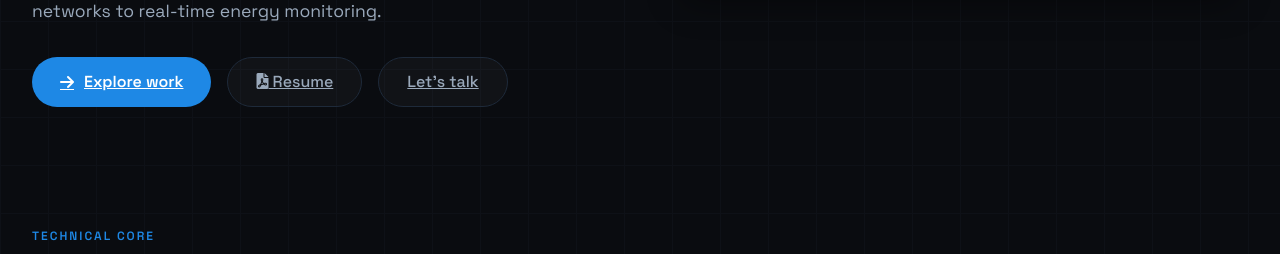
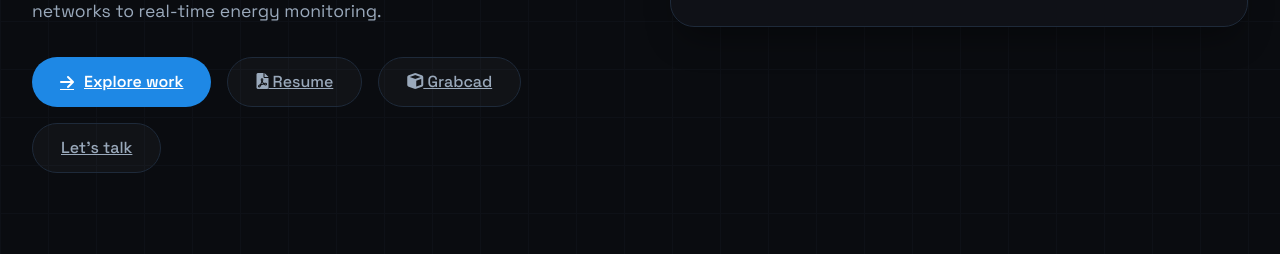
Before and after one commit to julfikerhaider2001/portfolio.alif, a plain HTML site: page index.html in a window 1280 px wide. Shown: the part 507-761 px from the top of the page. Drawn offline with Linux system fonts and the light colour scheme.

Commit message:
Adding Grabcad LInk

```diff
--- a/index.html
+++ b/index.html
@@ -581,6 +581,7 @@
           <div style="display: flex; gap: 16px; flex-wrap: wrap;">
             <a href="#projects" class="btn-primary"><i class="fas fa-arrow-right"></i> Explore work</a>
             <a href="My_CV.pdf" class="btn-secondary" target="_blank"><i class="fas fa-file-pdf"></i> Resume</a>
+            <a href="https://grabcad.com/alif.haider-1" class="btn-secondary" target="_blank"><i class="fas fa-cube"></i> Grabcad</a>
             <a href="#contact" class="btn-secondary">Let's talk</a>
           </div>
         </div>
```
